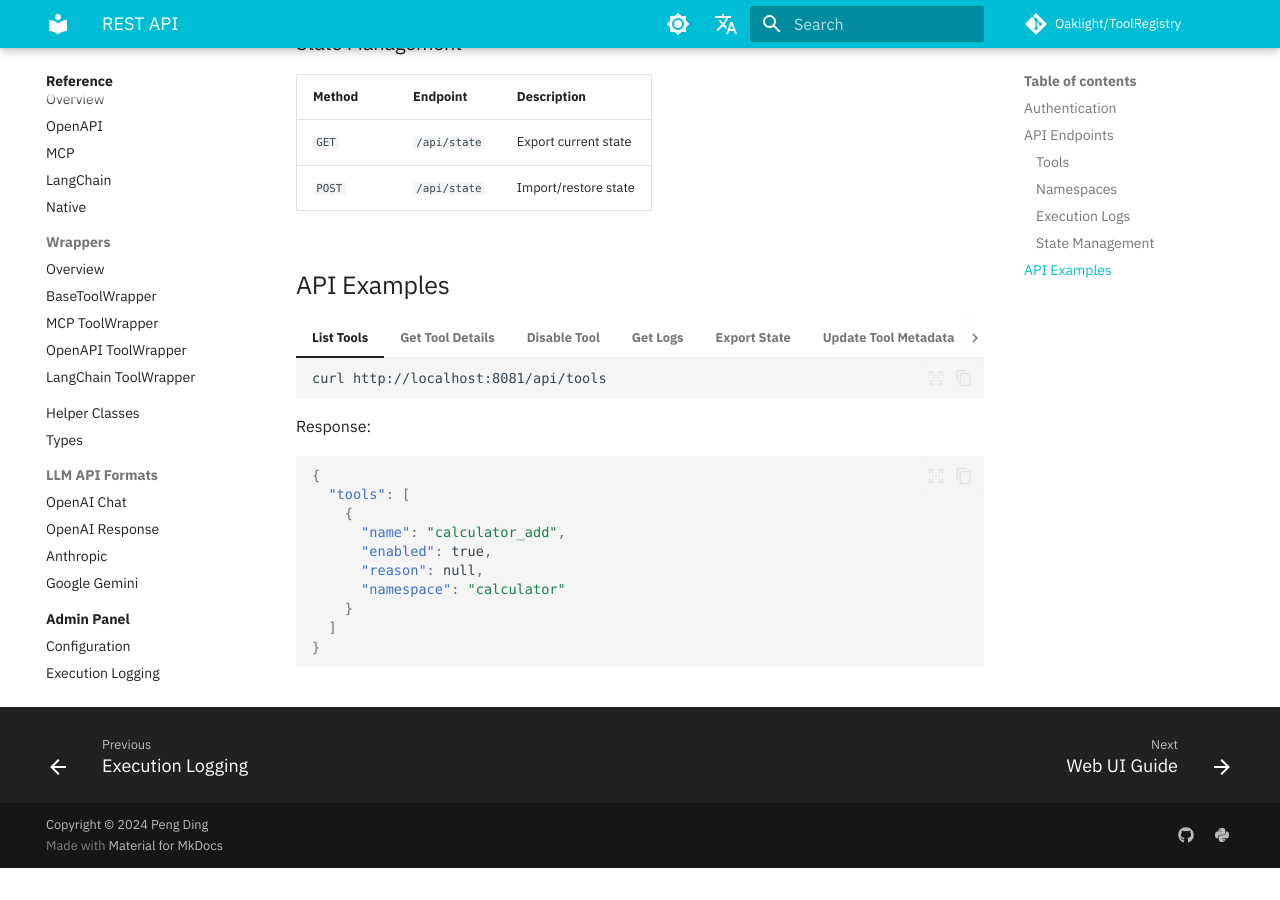
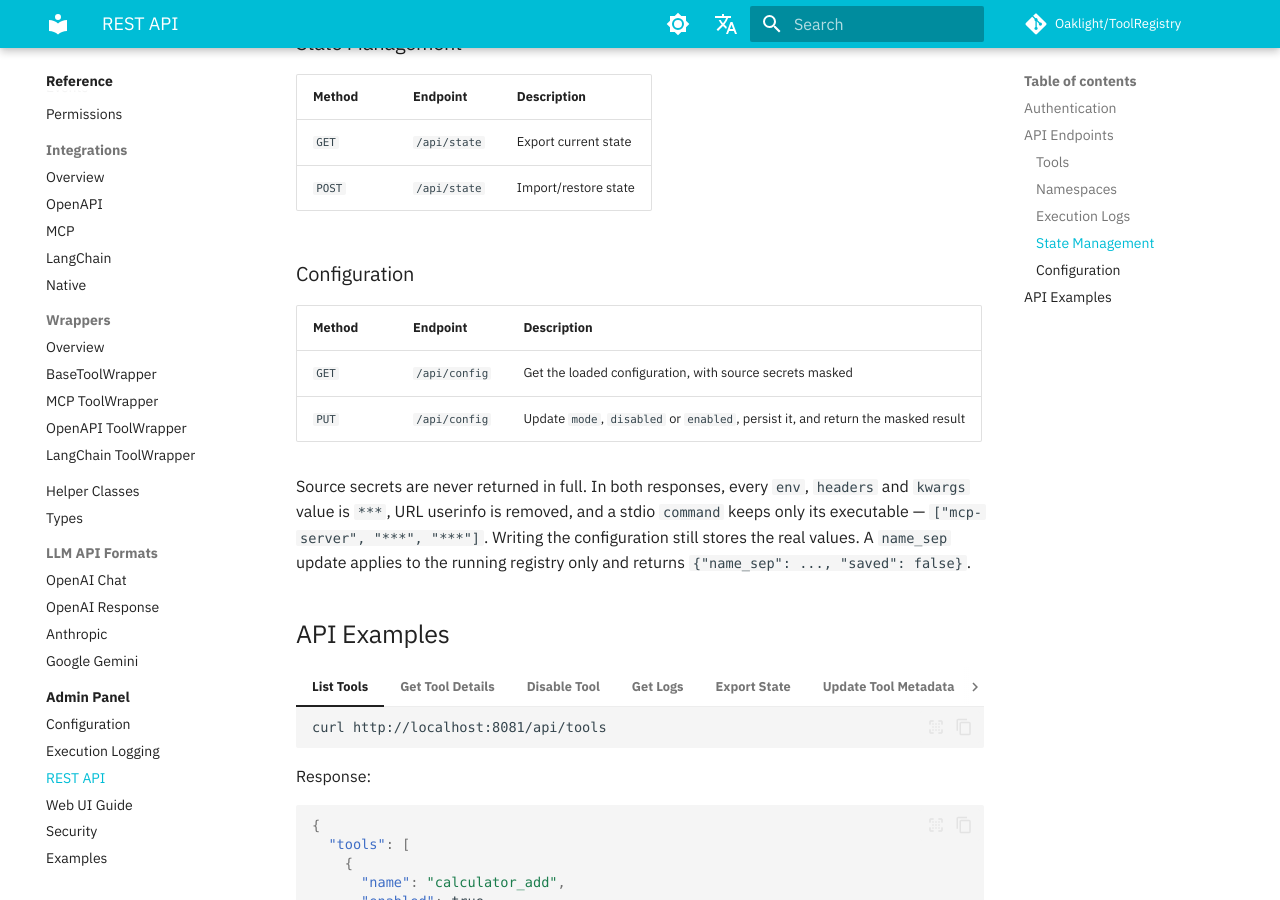
Before and after one commit to Oaklight/ToolRegistry, an MkDocs documentation site: the page built from docs/admin/rest-api.md, in a window 1280 px wide and 900 px high, scrolled down 1659 px. Built offline with MkDocs 1.6.1 and Material for MkDocs 9.7.7, drawn with Linux system fonts in a browser that asks for light colours; some web fonts are replaced; comment, search, counter and statistics services are not loaded; before the commit the page ends 2527 px from its top, so only the background shows below that.

Commit message:
docs: document the local spec opt-in and config masking

```diff
--- a/docs/admin/rest-api.md
+++ b/docs/admin/rest-api.md
@@ -48,6 +48,19 @@ curl -H "Authorization: Bearer YOUR_TOKEN" http://localhost:8081/api/tools
 |--------|----------|-------------|
 | `GET` | `/api/state` | Export current state |
 | `POST` | `/api/state` | Import/restore state |
+
+### Configuration
+
+| Method | Endpoint | Description |
+|--------|----------|-------------|
+| `GET` | `/api/config` | Get the loaded configuration, with source secrets masked |
+| `PUT` | `/api/config` | Update `mode`, `disabled` or `enabled`, persist it, and return the masked result |
+
+Source secrets are never returned in full. In both responses, every `env`,
+`headers` and `kwargs` value is `***`, URL userinfo is removed, and a stdio
+`command` keeps only its executable — `["mcp-server", "***", "***"]`. Writing
+the configuration still stores the real values. A `name_sep` update applies to
+the running registry only and returns `{"name_sep": ..., "saved": false}`.
 
 ## API Examples
 
```
Also changed, not shown: docs/admin/web-ui.md (+2 -1 lines), docs/architecture/overview.md (+1 -1 lines), docs/changelog.md (+2 -0 lines), docs/usage/integrations/openapi.md (+2 -2 lines).
